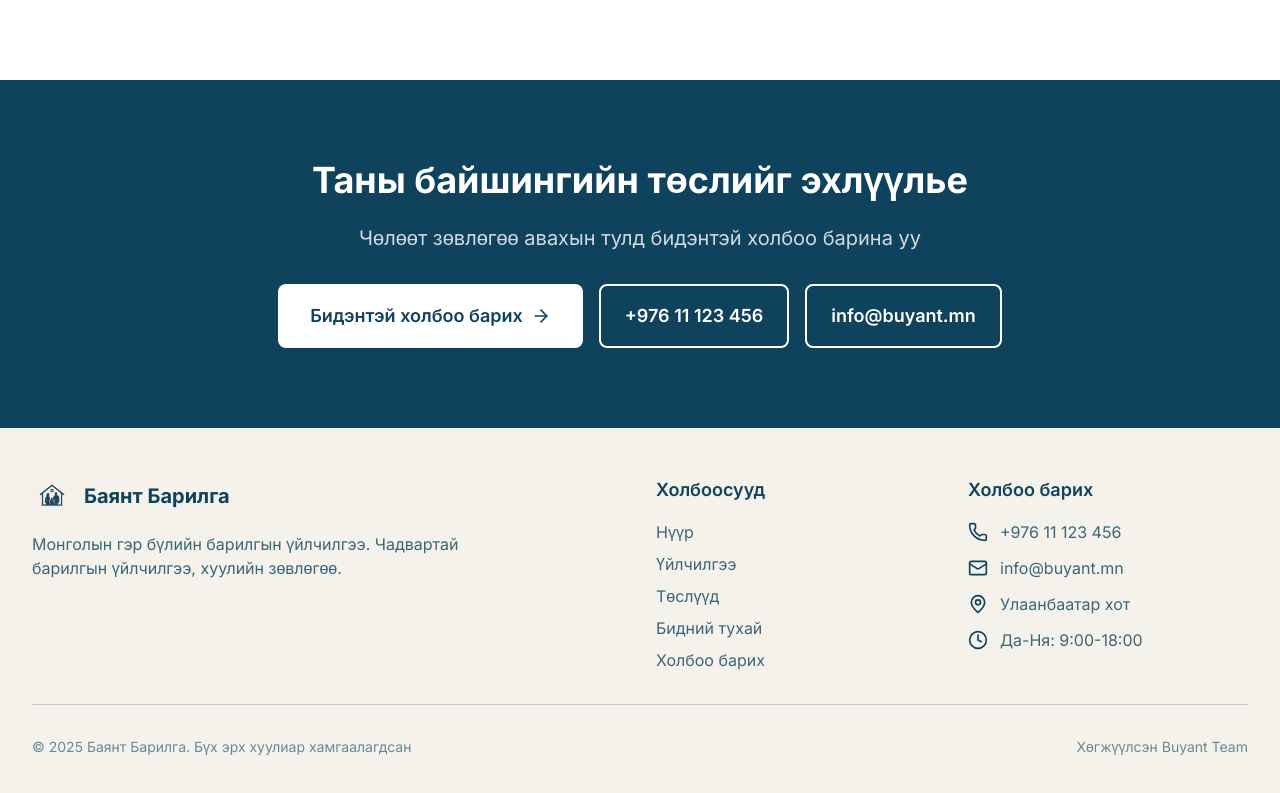
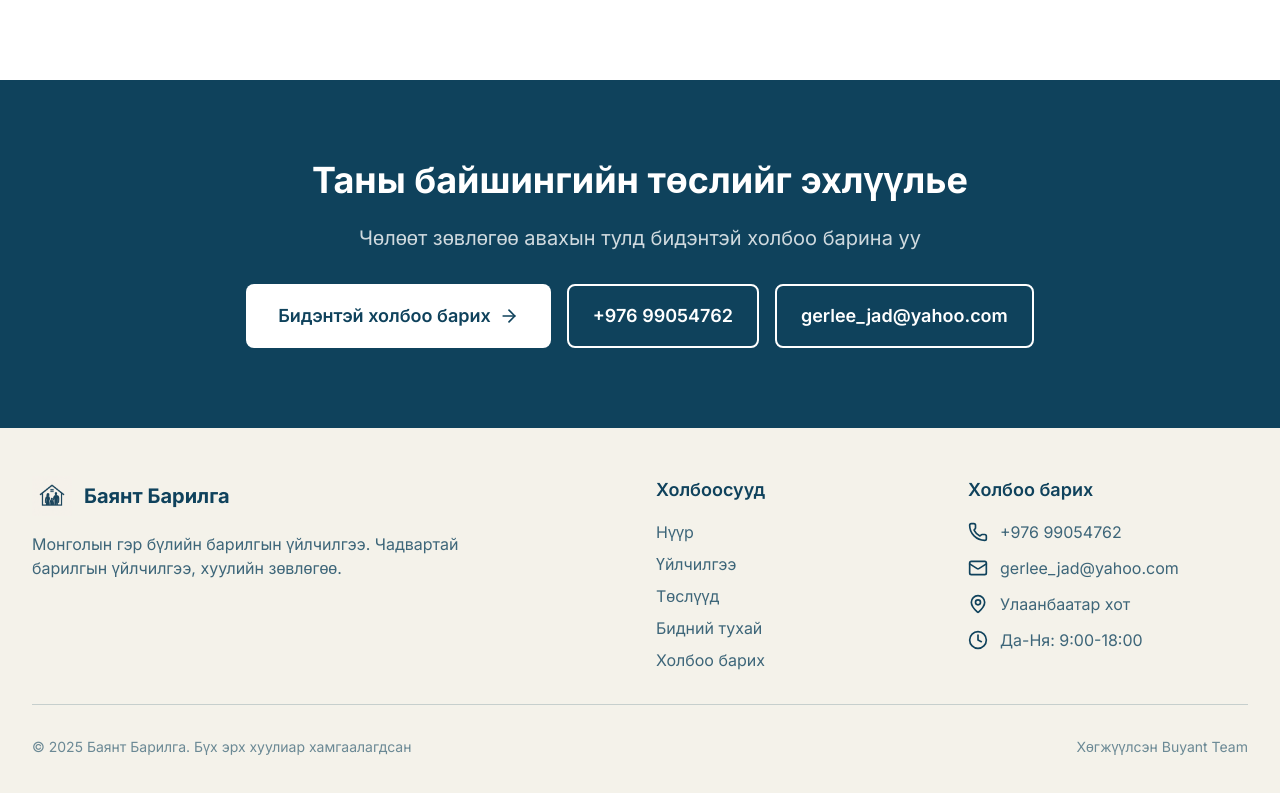
Before and after one commit to Enkhnyam/Buyant-Construction, a Next.js app in the folder buyant-construction/: page /services in a window 1280 px wide. Shown: the part 4849-5642 px from the top of the page. Built offline with nearby package versions, Linux system fonts and the light colour scheme.

Commit message:
contact us

```diff
--- a/buyant-construction/src/app/(main)/contact/page.tsx
+++ b/buyant-construction/src/app/(main)/contact/page.tsx
@@ -164,7 +164,7 @@ export default function ContactPage() {
                       value={formData.phone}
                       onChange={handleInputChange}
                       className="w-full px-4 py-3 border border-[#0F425C]/20 rounded-lg focus:ring-2 focus:ring-[#0F425C] focus:border-transparent"
-                      placeholder={language === 'mn' ? '+976 11 123 456' : '+976 11 123 456'}
+                      placeholder={language === 'mn' ? '+976 99054762' : '+976 99054762'}
                     />
                   </div>
 
@@ -245,10 +245,10 @@ export default function ContactPage() {
                       {language === 'mn' ? 'Утас' : 'Phone'}
                     </h3>
                     <a
-                      href="tel:+976-11-123456"
+                      href="tel:+976-99054762"
                       className="text-[#0F425C]/80 hover:text-[#0F425C] transition-colors text-lg"
                     >
-                      +976 11 123 456
+                      +976 99054762
                     </a>
                   </div>
                 </div>
@@ -262,10 +262,10 @@ export default function ContactPage() {
                       {language === 'mn' ? 'И-мэйл' : 'Email'}
                     </h3>
                     <a
-                      href="mailto:info@buyant.mn"
+                      href="mailto:gerlee_jad@yahoo.com"
                       className="text-[#0F425C]/80 hover:text-[#0F425C] transition-colors text-lg"
                     >
-                      info@buyant.mn
+                      gerlee_jad@yahoo.com
                     </a>
                   </div>
                 </div>
--- a/buyant-construction/src/app/(main)/projects/page.tsx
+++ b/buyant-construction/src/app/(main)/projects/page.tsx
@@ -368,10 +368,10 @@ export default function ProjectsPage() {
               <ArrowRight className="ml-2 w-5 h-5" />
             </a>
             <a
-              href="tel:+976-11-123456"
+              href="tel:+976-99054762"
               className="border-2 border-white text-white px-8 py-4 rounded-lg font-semibold text-lg hover:bg-white hover:text-[#0F425C] transition-colors inline-flex items-center justify-center"
             >
-              +976 11 123 456
+              +976 99054762
             </a>
           </div>
         </div>
--- a/buyant-construction/src/app/(main)/services/page.tsx
+++ b/buyant-construction/src/app/(main)/services/page.tsx
@@ -261,16 +261,16 @@ export default function ServicesPage() {
               <ArrowRight className="ml-2 w-5 h-5" />
             </a>
             <a
-              href="tel:+976-11-123456"
+              href="tel:+976-99054762"
               className="border-2 border-white text-white px-6 py-4 rounded-lg font-semibold text-lg hover:bg-white hover:text-[#0F425C] transition-colors inline-flex items-center justify-center"
             >
-              +976 11 123 456
+              +976 99054762
             </a>
             <a
-              href="mailto:info@buyant.mn"
+              href="mailto:gerlee_jad@yahoo.com"
               className="border-2 border-white text-white px-6 py-4 rounded-lg font-semibold text-lg hover:bg-white hover:text-[#0F425C] transition-colors inline-flex items-center justify-center"
             >
-              info@buyant.mn
+              gerlee_jad@yahoo.com
             </a>
           </div>
         </div>
--- a/buyant-construction/src/components/layout/Footer.tsx
+++ b/buyant-construction/src/components/layout/Footer.tsx
@@ -87,14 +87,14 @@ export default function Footer() {
             <div className="space-y-3">
               <div className="flex items-center">
                 <Phone className="w-5 h-5 text-[#0F425C] mr-3" />
-                <a href="tel:+976-11-123456" className="text-[#0F425C]/80 hover:text-[#0F425C] transition-colors">
-                  +976 11 123 456
+                <a href="tel:+976-99054762" className="text-[#0F425C]/80 hover:text-[#0F425C] transition-colors">
+                  +976 99054762
                 </a>
               </div>
               <div className="flex items-center">
                 <Mail className="w-5 h-5 text-[#0F425C] mr-3" />
-                <a href="mailto:info@buyant.mn" className="text-[#0F425C]/80 hover:text-[#0F425C] transition-colors">
-                  info@buyant.mn
+                <a href="mailto:gerlee_jad@yahoo.com" className="text-[#0F425C]/80 hover:text-[#0F425C] transition-colors">
+                  gerlee_jad@yahoo.com
                 </a>
               </div>
               <div className="flex items-center">
--- a/buyant-construction/src/scripts/seed.ts
+++ b/buyant-construction/src/scripts/seed.ts
@@ -42,13 +42,13 @@ async function main() {
     where: { id: 1 },
     update: {},
     create: {
-      phone: '+976 11 123 456',
-      email: 'info@buyantconstruction.mn',
+      phone: '+976 99054762',
+      email: 'gerlee_jad@yahoo.com',
       addressMn: 'Сүхбаатар дүүрэг, 1-р хороо, Баянзүрх гудамж, 15-р байр',
       addressEn: 'Sukhbaatar District, 1st Khoroo, Bayanzurkh Street, Building 15',
       workingHoursMn: 'Даваа-Баасан: 09:00-18:00, Бямба: 09:00-14:00',
       workingHoursEn: 'Monday-Friday: 09:00-18:00, Saturday: 09:00-14:00',
-      whatsapp: '+976 99 123 456',
+      whatsapp: '+976 99054762',
       telegram: '@buyantconstruction'
     }
   })
```
